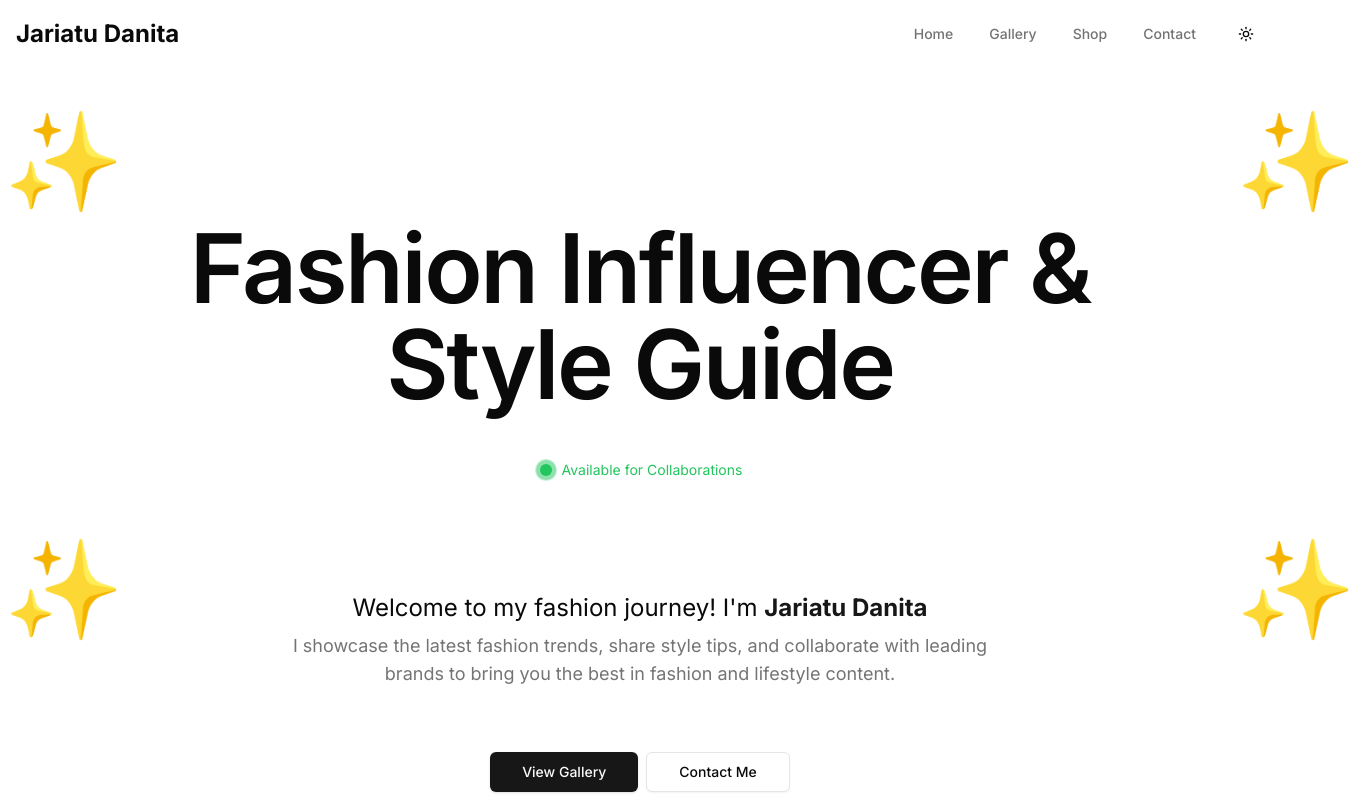
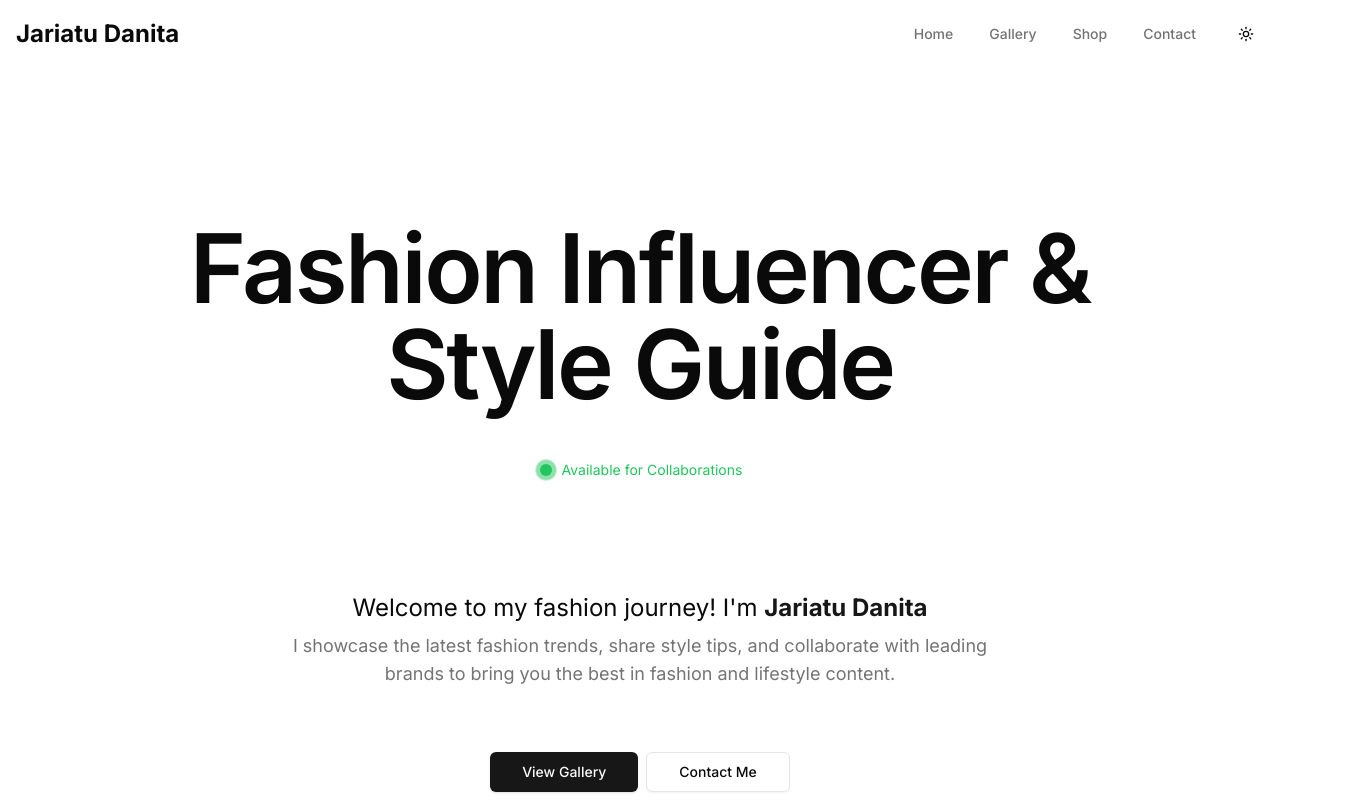
Before and after one commit to Olayinkalawal/jariatudanita, a Next.js app: page / in a window 1280 px wide. Shown: the top 800 px of the page, 1353 px wide, since content can reach past the window. Built offline with nearby package versions, Linux system fonts and the light colour scheme.

Commit message:
fix: remove sparkle emojis from Hero component for cleaner design

```diff
--- a/src/components/Hero.tsx
+++ b/src/components/Hero.tsx
@@ -5,7 +5,7 @@ import { Button } from "@/components/ui/button";
 
 export function Hero() {
   return (
-    <section id="hero" className="pt-2 pb-24">
+    <section id="hero" className="relative pt-2 pb-24">
       <div className="animation-delay-8 animate-fadeIn flex flex-col items-center justify-center px-4 text-center">
         <div className="z-10 mb-6 mt-2 sm:justify-center md:mb-4 md:mt-4">
         </div>
@@ -14,10 +14,6 @@ export function Hero() {
           <div className="px-2">
             <div className="relative mx-auto h-full max-w-7xl p-6 md:px-12 md:py-20">
               <h1 className="flex select-none flex-col px-3 py-2 text-center text-5xl font-semibold leading-none tracking-tight md:flex-col md:text-8xl lg:flex-row lg:text-8xl">
-                <span className="text-primary absolute -left-5 -top-5 h-10 w-10">✨</span>
-                <span className="text-primary absolute -bottom-5 -left-5 h-10 w-10">✨</span>
-                <span className="text-primary absolute -right-5 -top-5 h-10 w-10">✨</span>
-                <span className="text-primary absolute -bottom-5 -right-5 h-10 w-10">✨</span>
                 Fashion Influencer & Style Guide
               </h1>
               <div className="flex items-center justify-center gap-2 mt-10">
```
